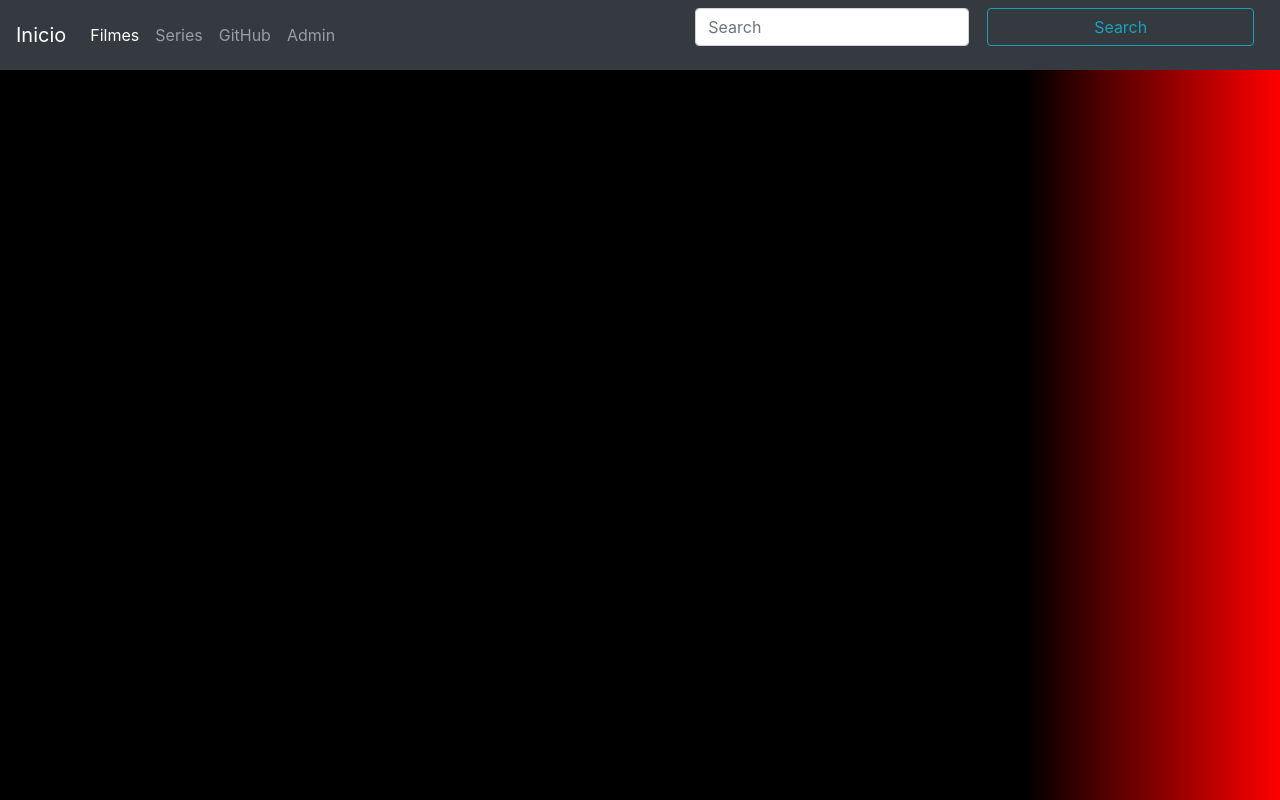
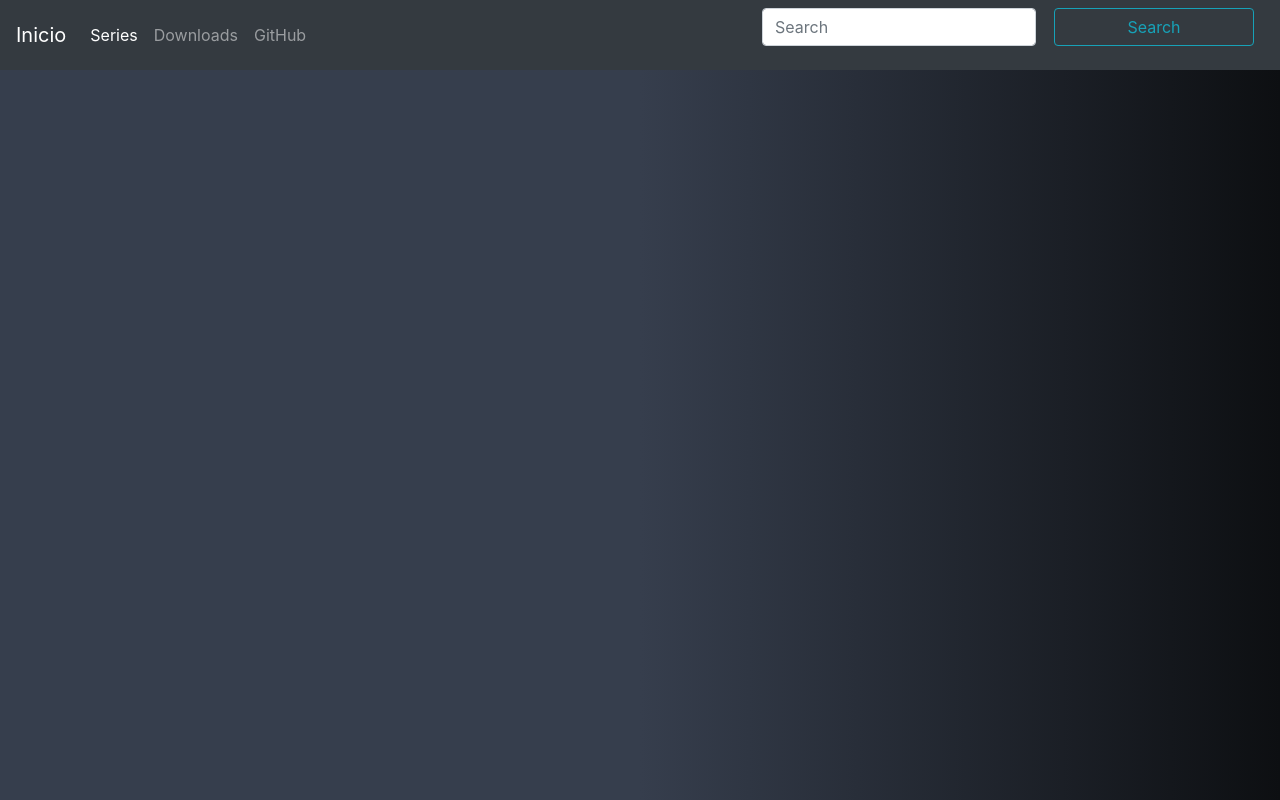
Before and after one commit to Eliomar-Julian/MediaCenterPHP, a PHP site: page /series_select.php in a window 1280 px wide. Run offline with PHP 8.4, Linux system fonts and the light colour scheme; some libraries are stand-ins or nearby versions.

Commit message:
stilizando titulos

```diff
--- a/index.php
+++ b/index.php
@@ -31,7 +31,7 @@
         height: 250px;
     }
     body{
-        background-image: linear-gradient(to right, black 80%, red);
+        background-image: linear-gradient(to left, #363E4D 20%, #0D0F12);
     }
     h5{
         font-family: Arial, Helvetica, sans-serif;
--- a/menu.php
+++ b/menu.php
@@ -12,16 +12,16 @@
   <div class="collapse navbar-collapse" id="navbarColor01">
     <ul class="navbar-nav mr-auto">
       <li class="nav-item active">
-        <a class="nav-link" href="/">Filmes <span class="sr-only">(current)</span></a>
+        <a class="nav-link" href="/series_select.php">Series <span class="sr-only">(current)</span></a>
       </li>
       <li class="nav-item">
-        <a class="nav-link" href="/series_select.php">Series</a>
+        <a class="nav-link" href="/media/">Downloads</a>
       </li>
       <li class="nav-item">
-        <a class="nav-link" href="https://github.com/Eliomar-Julian/Django_Easy_Media_Center" target="_blank">GitHub</a>
+        <a class="nav-link" href="https://github.com/Eliomar-Julian/" target="_blank">GitHub</a>
       </li>
       <li class="nav-item">
-        <a class="nav-link" href="#">Admin</a>
+        <a class="nav-link" href="#"></a>
       </li>
     </ul>
     <form class="form-inline">
--- a/series_select.php
+++ b/series_select.php
@@ -2,7 +2,7 @@
 # -------verificando metodo de GET -----------------------------------------------------------
 require_once('menu.php');
 isset($_GET['valor']) ? $complemento = $_GET['valor'] : $complemento = "";
-echo '<h1 style="color: blue; text-align: center; padding-top: 150px;">'.$complemento.'</h1>';
+echo '<h1 style="color: blue; text-align: center; padding-top: 150px; padding-bottom: 50px; text-shadow: 1px 0px 40px white;">'.$complemento.'</h1>';
 
 # ---- definindo função de leitura e manipulação de arquivos -------------------------------------
 function leitura(){
@@ -53,6 +53,17 @@ function leitura(){
                     }
                 }
                 # ---------- montando seletor de series ---------
+                if (strlen($pastas) < 12){
+                    echo '
+                        <div>
+                            <form method="GET">
+                                <button type="submit" name="valor" class="btn btn-secondary" value="'.$pastas.'">
+                                <h3 style="font-size: 25pt;">'.$pastas.'</h3><br/>
+                                <img src="./media/poster/'.$poster.'.jpg" >
+                                </button>
+                            </form>
+                        </div>';
+                }else {
                     echo '
                         <div>
                             <form method="GET">
@@ -65,6 +76,7 @@ function leitura(){
                     }
                 }
             }
+        }
         closedir($subdir);
     }
 }
@@ -72,19 +84,21 @@ leitura()
 # ----------------- ESTILOS ----------------------------------
 ?>
 <style>
+    body{
+        padding: 0px;
+        margin: 0px;
+        align-items: center;
+    }
     .series{
         float: left;
-        width: 300px;
-        margin-left: 20pt;
+        width: 200px;
+        margin-left: 25pt;
         background-color: rgba(255, 255, 255, 0.1);
     }
     video{
-        width: 300px;
-        height: 250px;
+        width: 200px;
+        height: 200px;
         padding: 20pt;
-    }
-    body{
-        background-image: linear-gradient(to right, black 80%, red);
     }
     .titulo-series{
         color: white;
@@ -100,7 +114,7 @@ leitura()
         font-size: 14pt;
         color: red;
         float: left;
-        width: 200pt;
+        width: 150pt;
         margin: 10px;
         transition: 1s;
     }
@@ -109,17 +123,17 @@ leitura()
         transition: 0.5s;
     }
     body{
-        background-image: linear-gradient(to right, black 80%, red);
+        background-image: linear-gradient(to right, #363E4D 50%, #0D0F12);
         margin: 0px;
         padding: 0x;
     }
     h3{
-        color: ;
+        color: white;
         text-align: center;
     }
     img{
-        width: 180pt;
-        height: 220pt;
+        width: 100pt;
+        height: 150pt;
         box-shadow: 2pt 2pt 5pt black;
         border-radius: 10px;
     }
```
Also changed, not shown: media/poster/the witcher.jpg (added), 2 other files. Lines whose indentation alone changed are shown as unchanged.
